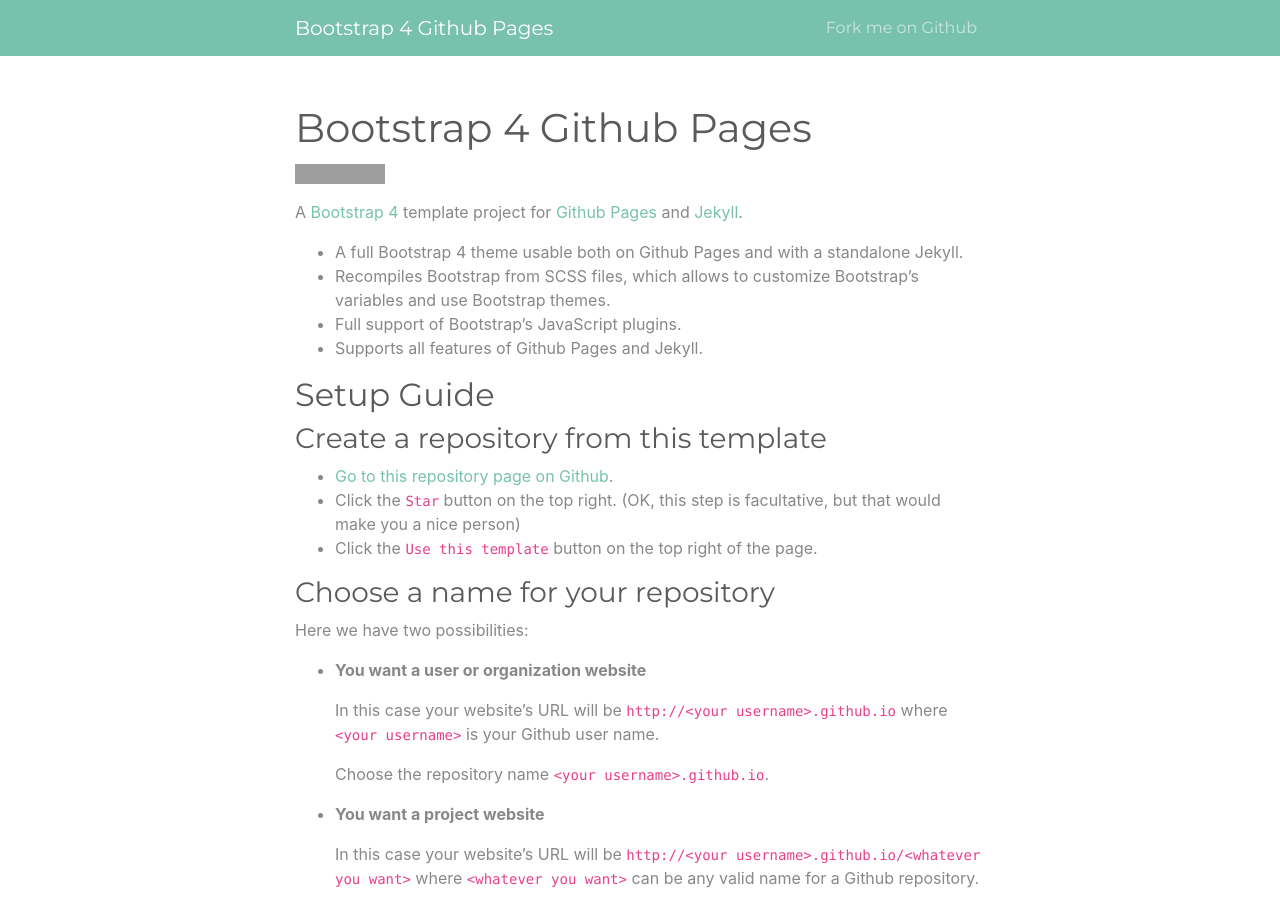
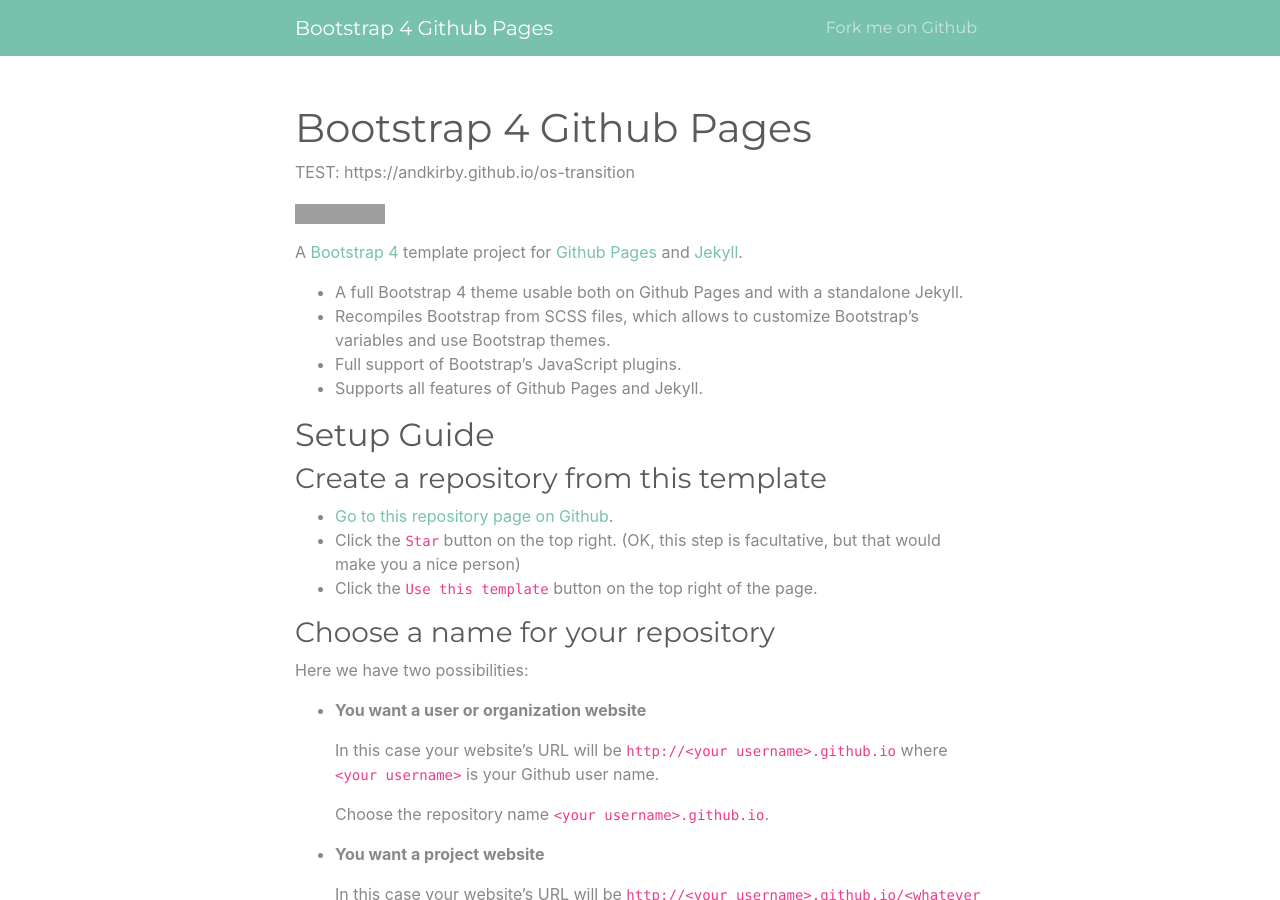
Before and after one commit to andkirby/os-transition, a Jekyll site: the page built from index.md, in a window 1280 px wide and 900 px high. Built offline with Jekyll 4.4.1, drawn with Linux system fonts in a browser that asks for light colours; part of the change alters nothing that is shown; grey boxes are pictures that could not be loaded.

Commit message:
Added test link

```diff
--- a/index.md
+++ b/index.md
@@ -2,6 +2,8 @@
 layout: page
 title: Bootstrap 4 Github Pages
 ---
+
+TEST: https://andkirby.github.io/os-transition
 
 [![GitHub Repo stars](https://img.shields.io/github/stars/nicolas-van/bootstrap-4-github-pages?style=social)](https://github.com/nicolas-van/bootstrap-4-github-pages)
 
```
